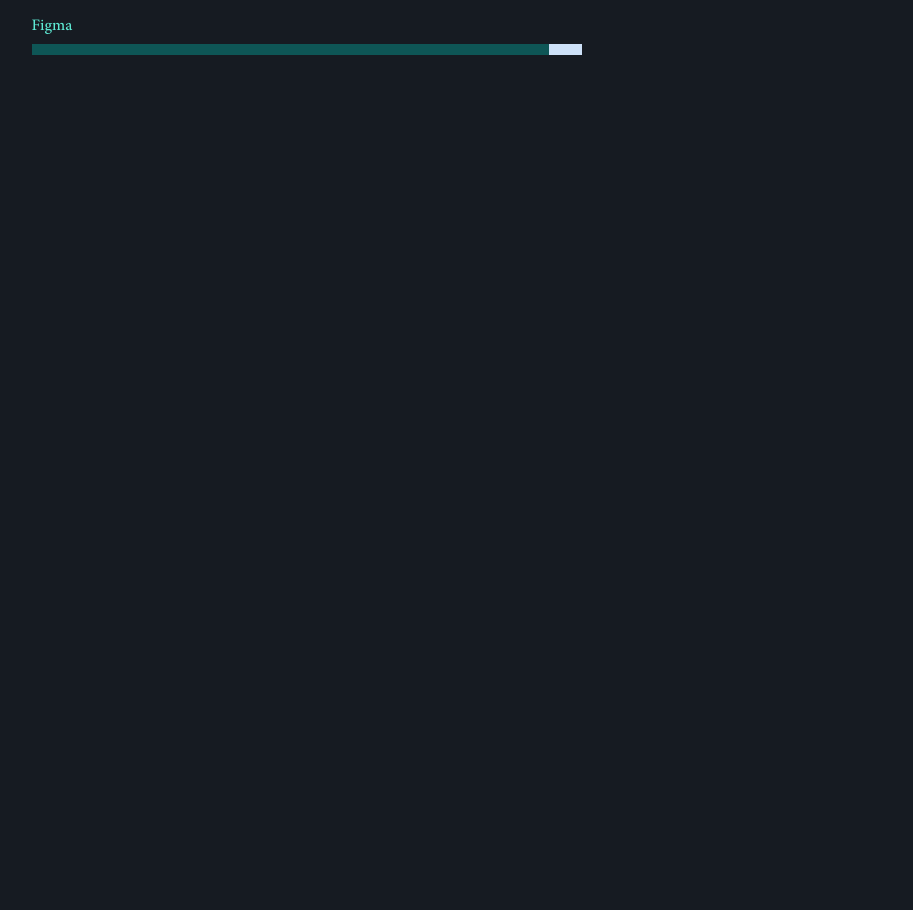
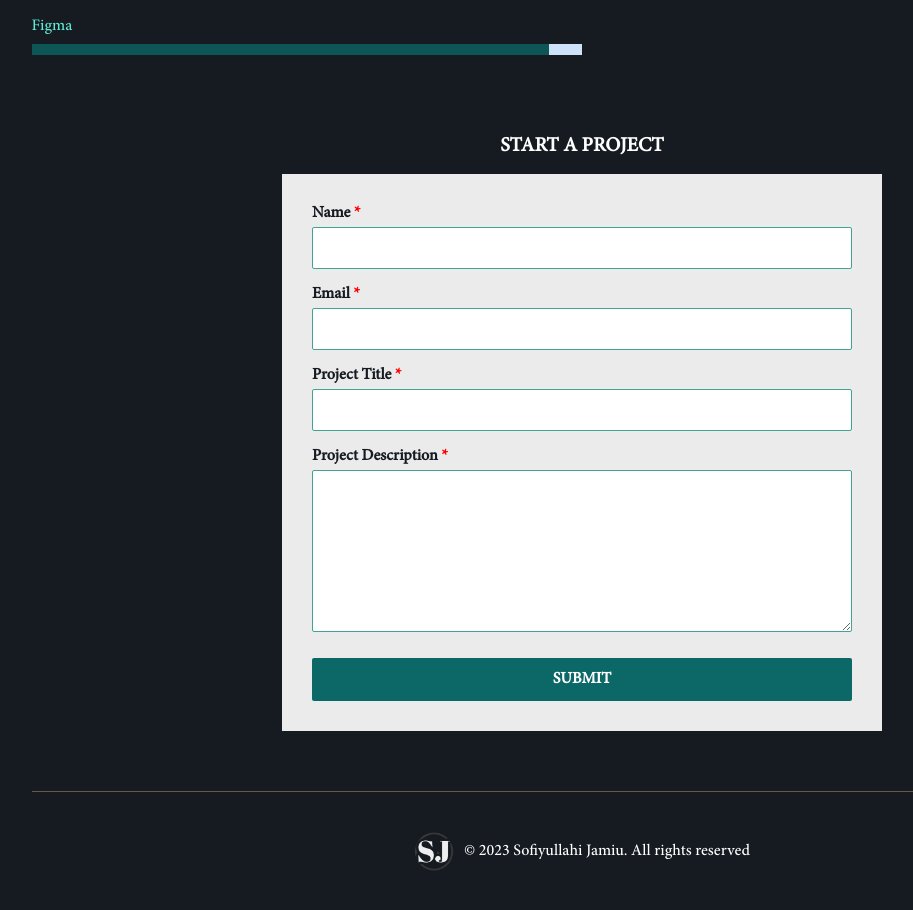
Before and after one commit to orpcy/portfolio, a React (Create React App) app: page / in a window 1280 px wide. Shown: the part 1080-1990 px from the top of the page, without its empty margins (58-971 px from the left). Before the commit the page ends 1154 px from the top, so only its background shows below. Built offline with nearby package versions, Linux system fonts and the light colour scheme.

Commit message:
add contact section

```diff
--- a/src/App.css
+++ b/src/App.css
@@ -5,6 +5,7 @@ body {
   padding: 0;
   box-sizing: border-box;
   font-family: Minion;
+  scroll-behavior: smooth;
 }
 
 @font-face {
@@ -233,8 +234,114 @@ header svg {
   width: 90%;
 }
 
+.contact {
+  max-width: 600px;
+  width: 100%;
+  margin: 60px auto 0 auto;
+}
+
+.contact label span {
+  color: red;
+}
+
+.contact h4 {
+  font-size: 20px;
+  margin-bottom: 16px;
+  text-align: center;
+}
+
+.contact-form {
+  width: 100%;
+  background-color: rgb(235, 235, 235);
+  padding: 30px;
+  /* box-shadow: 0px 0px 12px 6px rgba(1, 156, 156, 0.491); */
+}
+
+.contact-form input {
+  width: 100%;
+  height: 42px;
+  padding-left: 12px;
+  outline: none;
+  border: none;
+  margin-bottom: 16px;
+  border-radius: 2px;
+  margin-top: 4px;
+  border: 1.4px solid #42a395;
+  color: #161b22;
+  font-weight: 600;
+  font-size: 16px;
+  transition: 0.5s;
+}
+
+.contact-form textarea {
+  padding-left: 12px;
+  padding-top: 8px;
+  font-weight: 600;
+  font-size: 16px;
+  width: 100%;
+  outline: none;
+  border: none;
+  border-radius: 2px;
+  margin-top: 4px;
+  border: 1.4px solid #42a395;
+  color: #161b22;
+  transition: 0.5s;
+}
+
+.contact-form input:focus,
+.contact-form textarea:focus {
+  box-shadow: 0px 0px 6px 2px rgba(1, 156, 156, 0.45);
+}
+
+.contact-form label {
+  color: #161b22;
+  font-weight: 600;
+}
+
+.contact-btn {
+  margin-top: 20px;
+}
+
+.contact-btn button {
+  width: 100%;
+  padding: 12px;
+  display: flex;
+  align-items: center;
+  justify-content: center;
+  font-size: 16px;
+  font-weight: 600;
+  background-color: rgb(12, 103, 103);
+  outline: none;
+  border: none;
+  border-radius: 2px;
+  cursor: pointer;
+  transition: 0.5s;
+}
+
+.contact-btn button:hover {
+  background-color: rgba(14, 86, 86, 0.862);
+}
+
+footer {
+  padding: 40px 0;
+  display: flex;
+  align-items: center;
+  justify-content: center;
+  border-top: 0.8px solid rgba(255, 194, 128, 0.36);
+  max-width: 1400px;
+  width: 86%;
+  margin: 60px auto 0 auto;
+}
+
+footer img {
+  width: 40px;
+  margin-right: 10px;
+  filter: invert(1);
+}
+
 @media screen and (max-width: 768px) {
-  .main {
+  .main,
+  footer {
     width: 80%;
   }
   .intro h2 {
--- a/src/App.js
+++ b/src/App.js
@@ -3,6 +3,8 @@ import "./App.css";
 import Socials from "./Components/Socials";
 import { BsDashLg } from "react-icons/bs";
 import Skills from "./Components/Skills";
+import Footer from "./Components/Footer";
+import Contact from "./Components/Contact";
 
 function App() {
   return (
@@ -17,8 +19,8 @@ function App() {
             <BsDashLg size={26} />
             <p>
               In a digital realm where imagination takes shape, I am a Software
-              Engineer and UI/UX Designer, weaving innovation into every line
-              of code and pixel of design. With a passion for seamless user
+              Engineer and UI/UX Designer, weaving innovation into every line of
+              code and pixel of design. With a passion for seamless user
               experiences and sleek interfaces, I bring ideas to life with
               creativity and technical finesse. Let's create something
               extraordinary together.
@@ -30,10 +32,10 @@ function App() {
           </div>
         </div>
 
-        <div>
-          <Skills />
-        </div>
+        <Skills />
+        <Contact />
       </div>
+      <Footer />
 
       <Socials />
     </div>
--- /dev/null
+++ b/src/Components/Contact.jsx
@@ -0,0 +1,88 @@
+import React from "react";
+import { useDispatch, useSelector } from "react-redux";
+import { handleChange } from "../store/inputs/inputs-slice";
+
+const Contact = () => {
+  const dispatch = useDispatch();
+
+  const { name, email, title, description } = useSelector(
+    (state) => state.inputs
+  );
+
+  const handleChangeDispatch = (e) => {
+    const { name, value } = e.target;
+    dispatch(handleChange({ name, value }));
+  };
+
+//   const handleSubmit = () => dispatch(resetInputs());
+
+  return (
+    <div className="contact" id="contact">
+      <h4>START A PROJECT</h4>
+      <form
+        action="https://formspree.io/myypwolk"
+        method="POST"
+        className="contact-form"
+      >
+        <div>
+          <label htmlFor="Name">
+            Name <span>*</span>
+          </label>
+          <input
+            type="text"
+            required
+            name="name"
+            onChange={(evt) => handleChangeDispatch(evt)}
+            value={name}
+          />
+        </div>
+        <div>
+          <label htmlFor="Email">
+            Email <span>*</span>
+          </label>
+          <input
+            type="email"
+            required
+            name="email"
+            onChange={(evt) => handleChangeDispatch(evt)}
+            value={email}
+          />
+        </div>
+        <div>
+          <label htmlFor="Project Title">
+            Project Title <span>*</span>
+          </label>
+          <input
+            type="text"
+            required
+            name="title"
+            onChange={(evt) => handleChangeDispatch(evt)}
+            value={title}
+          />
+        </div>
+        <div>
+          <label htmlFor="Project Title">
+            Project Description <span>*</span>
+          </label>
+          <textarea
+            rows={8}
+            required
+            name="description"
+            onChange={(evt) => handleChangeDispatch(evt)}
+            value={description}
+          />
+        </div>
+        <div className="contact-btn">
+          <button
+            type="submit"
+            //   onClick={handleSubmit}
+          >
+            SUBMIT
+          </button>
+        </div>
+      </form>
+    </div>
+  );
+};
+
+export default Contact;
--- /dev/null
+++ b/src/Components/Footer.jsx
@@ -0,0 +1,12 @@
+import React from "react";
+
+const Footer = () => {
+  return (
+    <footer>
+      <img src="/img/logo3.png" alt="footer logo" />
+      <span>&copy; 2023 Sofiyullahi Jamiu. All rights reserved</span>
+    </footer>
+  );
+};
+
+export default Footer;
--- a/src/Components/Header.jsx
+++ b/src/Components/Header.jsx
@@ -4,7 +4,6 @@ import { AiOutlineMenuUnfold, AiOutlineCloseSquare } from "react-icons/ai";
 
 const Header = () => {
   const [menuToggle, setMenuToggle] = useState(false);
-
   const handleMenuOpen = () => setMenuToggle(true);
   const handleMenuClose = () => setMenuToggle(false);
 
@@ -42,7 +41,7 @@ const Header = () => {
           </Link>
         </nav>
         <nav>
-          <Link>CONTACT</Link>
+          <a href="#contact">CONTACT</a>
           <Link onClick={downloadResume}>RESUME</Link>
         </nav>
       </header>
@@ -69,8 +68,8 @@ const Header = () => {
         <nav>
           <Link>WEB</Link>
           <Link>DESIGN</Link>
-          <Link>CONTACT</Link>
-          <Link>RESUME</Link>
+          <a href="#contact">CONTACT</a>
+          <Link onClick={downloadResume}>RESUME</Link>
         </nav>
       </div>
     </React.Fragment>
--- a/src/Components/Skills.jsx
+++ b/src/Components/Skills.jsx
@@ -5,28 +5,28 @@ const Skills = () => {
     {
       id: "ReactJS_skill",
       content: "ReactJS",
+      percentage: "99%",
+      value: "99",
+    },
+    {
+      id: "Node_skill",
+      content: "Node.js",
+      percentage: "96%",
+      value: "96",
+    },
+    { id: "HTML5_skill", content: "HTML5", percentage: "100%", value: "100" },
+    { id: "CSS3_skill", content: "CSS3", percentage: "100%", value: "100" },
+    {
+      id: "JavaScript_skill",
+      content: "JavaScript",
       percentage: "97%",
       value: "97",
     },
     {
-      id: "Node_skill",
-      content: "Node.js",
-      percentage: "95%",
-      value: "95",
-    },
-    { id: "HTML5_skill", content: "HTML5", percentage: "99%", value: "99" },
-    { id: "CSS3_skill", content: "CSS3", percentage: "98%", value: "98" },
-    {
-      id: "JavaScript_skill",
-      content: "JavaScript",
-      percentage: "94%",
-      value: "94",
-    },
-    {
       id: "Redux_skill",
       content: "Redux",
-      percentage: "92%",
-      value: "92",
+      percentage: "93%",
+      value: "93",
     },
     {
       id: "NextJS_skill",
@@ -37,8 +37,8 @@ const Skills = () => {
     {
       id: "Database_skill",
       content: "Databases",
-      percentage: "90%",
-      value: "90",
+      percentage: "96%",
+      value: "96",
     },
     {
       id: "Git_skill",
--- a/src/Components/Socials.jsx
+++ b/src/Components/Socials.jsx
@@ -1,5 +1,5 @@
 import React from "react";
-import { AiFillGithub } from "react-icons/ai";
+import { AiFillGithub, AiOutlineMail } from "react-icons/ai";
 import { FaLinkedinIn, FaStackOverflow } from "react-icons/fa";
 
 const Socials = () => {
@@ -22,6 +22,13 @@ const Socials = () => {
       >
         <FaStackOverflow size={18} />
       </a>
+      <a
+        target="_blank"
+        rel="noreferrer"
+        href="mailto:sofiyullahj@gmail.com"
+      >
+        <AiOutlineMail size={18} />
+      </a>
       <hr />
     </div>
   );
--- /dev/null
+++ b/src/store/inputs/inputs-slice.js
@@ -0,0 +1,29 @@
+import { createSlice } from "@reduxjs/toolkit";
+
+const initialState = {
+  name: "",
+  email: "",
+  title: "",
+  description: "",
+};
+
+const inputsSlice = createSlice({
+  name: "inputs",
+  initialState,
+  reducers: {
+    handleChange: (state, action) => {
+      const { name, value } = action.payload;
+      state[name] = value;
+    },
+    resetInputs: (state) => {
+      state.name = "";
+      state.email = "";
+      state.title = "";
+      state.description = "";
+    },
+  },
+});
+
+export const { handleChange, resetInputs } = inputsSlice.actions;
+
+export default inputsSlice;
--- a/src/store/store.js
+++ b/src/store/store.js
@@ -1,7 +1,10 @@
 import { configureStore } from "@reduxjs/toolkit";
+import inputsSlice from "./inputs/inputs-slice";
 
 const store = configureStore({
-  reducer: {},
+  reducer: {
+    inputs: inputsSlice.reducer,
+  },
 });
 
 export default store;
```
